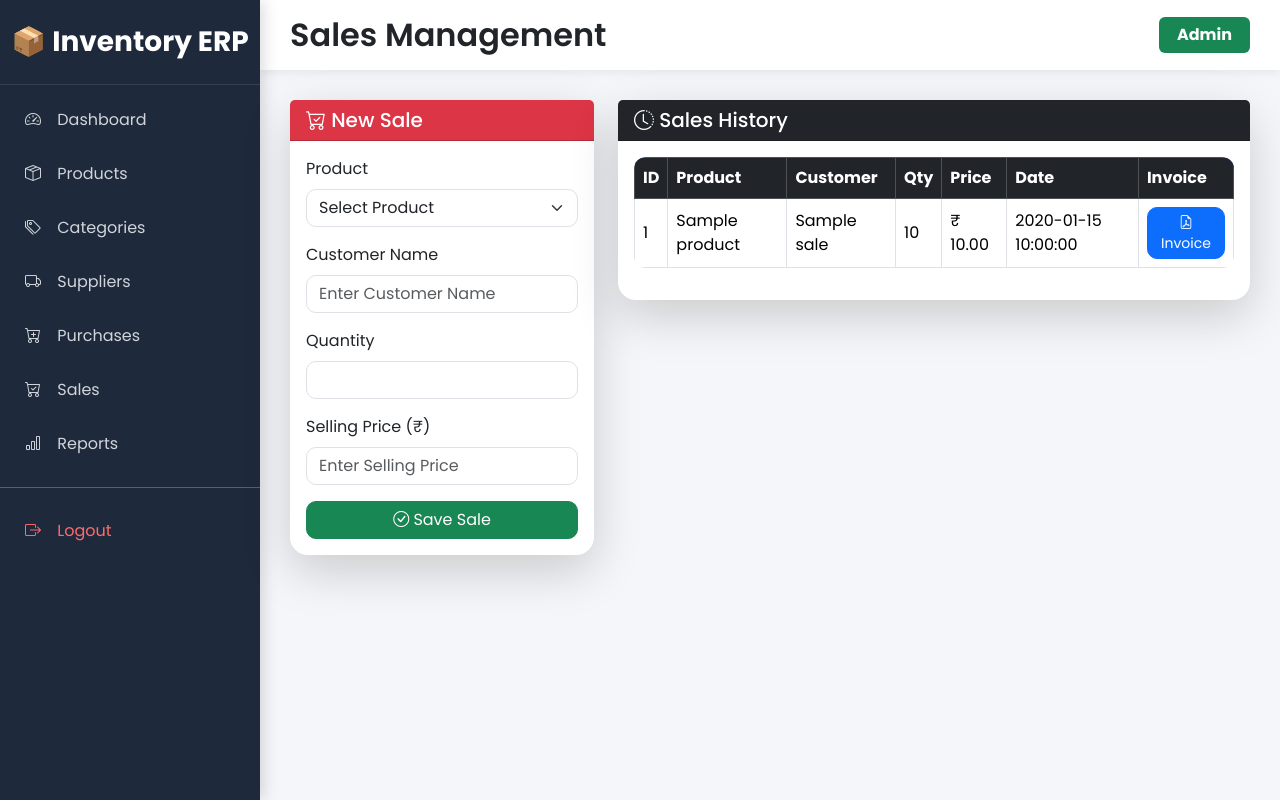
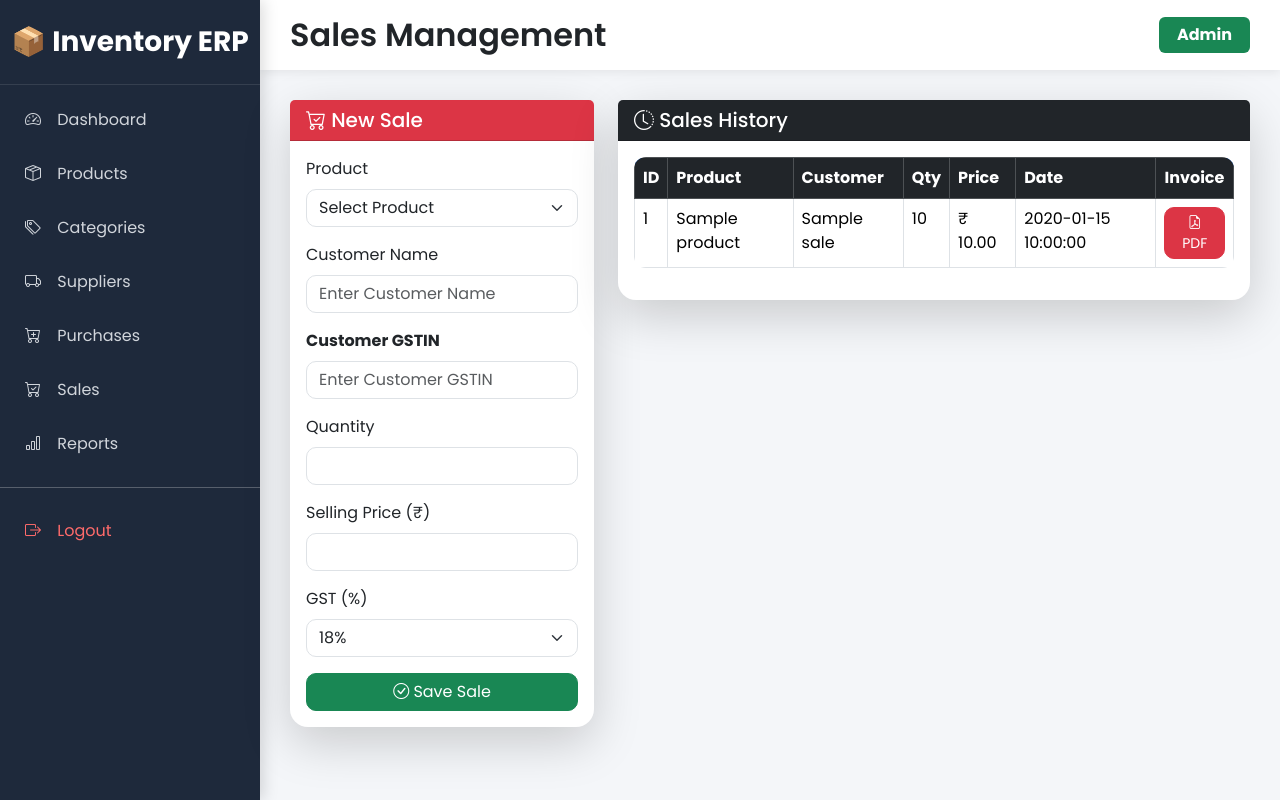
Before and after one commit to jatinkhokhar/InventoryManagement, a Flask app: page /sales in a window 1280 px wide. Run offline with Flask 3, Linux system fonts and the light colour scheme; tables that the repository leaves empty or names only in its code hold one stand-in row (values such as "Sample post").

Commit message:
Add invoice PDF button to sales history

```diff
--- a/app.py
+++ b/app.py
@@ -2,7 +2,11 @@ from flask import Flask, render_template, request, redirect, send_file
 import mysql.connector
 from reportlab.pdfgen import canvas
 import os
-
+from reportlab.lib.pagesizes import A4
+from reportlab.lib import colors
+from reportlab.platypus import Table, TableStyle
+from reportlab.lib.units import mm
+COMPANY_GSTIN = "24XXXXXXXXXXXXXX"
 app = Flask(__name__)
 app.secret_key = "inventory-management-secret-key"
 
@@ -552,7 +556,14 @@ def add_purchase():
         quantity,
         purchase_price
     ))
-
+    cursor.execute("""
+        UPDATE products
+        SET quantity = quantity + %s
+        WHERE id=%s
+        """, (
+        quantity,
+        product_id
+))
     # Update Stock
     cursor.execute("""
         UPDATE products
@@ -618,8 +629,10 @@ def add_sale():
 
     product_id = request.form["product_id"]
     customer_name = request.form["customer_name"]
+    customer_gstin = request.form.get("customer_gstin", "").strip().upper()
     quantity = int(request.form["quantity"])
     selling_price = float(request.form["selling_price"])
+    gst_rate = float(request.form["gst_rate"])
 
     # Check Stock
     cursor.execute(
@@ -650,15 +663,19 @@ def add_sale():
         (
             product_id,
             customer_name,
+            customer_gstin,
             quantity,
-            selling_price
+            selling_price,
+            gst_rate
         )
-        VALUES(%s,%s,%s,%s)
+        VALUES(%s,%s,%s,%s,%s,%s)
     """, (
         product_id,
         customer_name,
+        customer_gstin,
         quantity,
-        selling_price
+        selling_price,
+        gst_rate
     ))
 
     sale_id = cursor.lastrowid
@@ -676,10 +693,9 @@ def add_sale():
     conn.commit()
 
     return redirect("/sales")
-# =====================================================
-# PDF INVOICE
-# =====================================================
-
+    # =====================================================
+    # PDF INVOICE
+    # =====================================================
 @app.route("/invoice/<int:sale_id>")
 def invoice(sale_id):
 
@@ -690,9 +706,11 @@ def invoice(sale_id):
             s.id,
             p.name,
             s.customer_name,
+            s.customer_gstin,
             s.quantity,
             s.selling_price,
-            s.sale_date
+            s.sale_date,
+            s.gst_rate
         FROM sales s
         INNER JOIN products p
             ON s.product_id = p.id
@@ -704,36 +722,433 @@ def invoice(sale_id):
     if sale is None:
         return "<h2>Invoice Not Found</h2>"
 
+    # GST Calculation
+    gst_rate = float(sale[7])
+
+    subtotal = sale[4] * float(sale[5])
+
+    gst_amount = subtotal * gst_rate / 100
+
+    cgst = gst_amount / 2
+    sgst = gst_amount / 2
+
+    grand_total = subtotal + gst_amount
+
+    # Invoice folder
     if not os.path.exists("invoices"):
         os.makedirs("invoices")
 
     pdf_path = f"invoices/invoice_{sale_id}.pdf"
 
-    pdf = canvas.Canvas(pdf_path)
+    # A4 PDF
+    pdf = canvas.Canvas(
+        pdf_path,
+        pagesize=A4
+    )
+
+    width, height = A4
+    # =====================================================
+    # COMPANY HEADER
+    # =====================================================
 
     pdf.setFont("Helvetica-Bold", 20)
-    pdf.drawString(180, 800, "Inventory Invoice")
+    pdf.setFillColor(colors.HexColor("#333333"))
+    pdf.drawString(25 * mm, height - 25 * mm, "Inventory Management")
 
-    pdf.setFont("Helvetica", 12)
-    pdf.drawString(50, 760, f"Invoice ID : {sale[0]}")
-    pdf.drawString(50, 735, f"Customer : {sale[2]}")
-    pdf.drawString(50, 710, f"Product : {sale[1]}")
-    pdf.drawString(50, 685, f"Quantity : {sale[3]}")
-    pdf.drawString(50, 660, f"Price : ₹ {sale[4]}")
+    pdf.setFont("Helvetica", 9)
+    pdf.setFillColor(colors.black)
 
-    total = sale[3] * float(sale[4])
+    pdf.drawString(25 * mm, height - 31 * mm, "Gandhinagar, Gujarat")
+    pdf.drawString(25 * mm, height - 36 * mm, "Phone: +91 XXXXX XXXXX")
+    pdf.drawString(25 * mm, height - 41 * mm, "Email: inventory@example.com")
 
-    pdf.drawString(50, 635, f"Total Amount : ₹ {total:.2f}")
-    pdf.drawString(50, 610, f"Date : {sale[5]}")
+    # =====================================================
+    # INVOICE TITLE
+    # =====================================================
 
-    pdf.line(50, 590, 550, 590)
+    pdf.setFont("Helvetica-Bold", 28)
+    pdf.setFillColor(colors.HexColor("#4A5D9A"))
+    pdf.drawRightString(
+        width - 25 * mm,
+        height - 25 * mm,
+        "INVOICE"
+    )
 
-    pdf.drawString(50, 560, "Thank You For Your Purchase!")
+    pdf.setFillColor(colors.black)
+    pdf.setFont("Helvetica", 9)
 
+    pdf.drawRightString(
+        width - 25 * mm,
+        height - 32 * mm,
+        f"DATE: {sale[5]}"
+    )
+
+    pdf.drawRightString(
+        width - 25 * mm,
+        height - 37 * mm,
+        f"INVOICE #: {sale[0]}"
+    )
+
+    pdf.drawRightString(
+        width - 25 * mm,
+        height - 42 * mm,
+        f"CUSTOMER ID: {sale[0]}"
+    )
+
+    # =====================================================
+    # BILL TO
+    # =====================================================
+
+    bill_y = height - 62 * mm
+
+    pdf.setFillColor(colors.HexColor("#40558F"))
+
+    pdf.rect(
+    25 * mm,
+    bill_y,
+    60 * mm,
+    7 * mm,
+    fill=1,
+    stroke=0
+    )
+
+    pdf.setFillColor(colors.white)
+    pdf.setFont("Helvetica-Bold", 10)
+
+    pdf.drawString(
+    28 * mm,
+    bill_y + 2 * mm,
+    "BILL TO"
+    )
+
+    pdf.setFillColor(colors.black)
+    pdf.setFont("Helvetica", 9)
+
+    # Customer Name
+    pdf.drawString(
+    25 * mm,
+    bill_y - 6 * mm,
+    f"Name: {sale[2]}"
+    )
+
+    # Customer GSTIN
+    pdf.drawString(
+    25 * mm,
+    bill_y - 12 * mm,
+    f"GSTIN: {sale[3] if sale[3] else 'N/A'}"
+    )
+
+    # Company
+    pdf.drawString(
+    25 * mm,
+    bill_y - 18 * mm,
+    "Company: __________________"
+    )
+
+    # Address
+    pdf.drawString(
+    25 * mm,
+    bill_y - 24 * mm,
+    "Address: __________________"
+    )
+
+    # Phone
+    pdf.drawString(
+    25 * mm,
+    bill_y - 30 * mm,
+    "Phone: ____________________"
+    )
+    # =====================================================
+    # PRODUCT TABLE
+    # =====================================================
+
+    table_y = height - 105 * mm
+
+    quantity = int(sale[3])
+    selling_price = float(sale[4])
+
+    amount = quantity * selling_price
+
+    data = [
+        [
+            "DESCRIPTION",
+            "QTY",
+            "PRICE",
+            "AMOUNT"
+        ],
+        [
+            sale[1],
+            str(quantity),
+            f"Rs. {selling_price:.2f}",
+            f"Rs. {amount:.2f}"
+        ]
+    ]
+
+    table = Table(
+        data,
+        colWidths=[
+            95 * mm,
+            20 * mm,
+            35 * mm,
+            35 * mm
+        ],
+        rowHeights=[
+            9 * mm,
+            9 * mm
+        ]
+    )
+
+    table.setStyle(TableStyle([
+
+        # Header
+        (
+            "BACKGROUND",
+            (0, 0),
+            (-1, 0),
+            colors.HexColor("#40558F")
+        ),
+
+        (
+            "TEXTCOLOR",
+            (0, 0),
+            (-1, 0),
+            colors.white
+        ),
+
+        (
+            "FONTNAME",
+            (0, 0),
+            (-1, 0),
+            "Helvetica-Bold"
+        ),
+
+        (
+            "FONTSIZE",
+            (0, 0),
+            (-1, -1),
+            9
+        ),
+
+        (
+            "ALIGN",
+            (1, 0),
+            (-1, -1),
+            "RIGHT"
+        ),
+
+        (
+            "ALIGN",
+            (0, 0),
+            (0, -1),
+            "LEFT"
+        ),
+
+        (
+            "GRID",
+            (0, 0),
+            (-1, -1),
+            0.5,
+            colors.grey
+        ),
+
+        (
+            "BACKGROUND",
+            (0, 1),
+            (-1, 1),
+            colors.HexColor("#F5F5F5")
+        ),
+
+        (
+            "FONTNAME",
+            (0, 1),
+            (-1, 1),
+            "Helvetica"
+        ),
+
+        (
+            "VALIGN",
+            (0, 0),
+            (-1, -1),
+            "MIDDLE"
+        ),
+
+    ]))
+
+    table.wrapOn(pdf, width, height)
+    table.drawOn(
+        pdf,
+        25 * mm,
+        table_y
+    )
+
+    # =====================================================
+    # TOTAL SECTION WITH GST
+    # =====================================================
+
+    total_x = width - 75 * mm
+
+    summary_y = table_y - 18 * mm
+
+    pdf.setFont("Helvetica", 10)
+    pdf.setFillColor(colors.black)
+
+
+    # -----------------------------------------------------
+    # SUBTOTAL
+    # -----------------------------------------------------
+
+    pdf.drawString(
+    total_x,
+    summary_y,
+    "Subtotal:"
+    )
+
+    pdf.drawRightString(
+    width - 25 * mm,
+    summary_y,
+    f"Rs. {subtotal:.2f}"
+    )
+
+
+    # -----------------------------------------------------
+    # CGST
+    # -----------------------------------------------------
+
+    pdf.drawString(
+    total_x,
+    summary_y - 7 * mm,
+    f"CGST ({gst_rate / 2:.1f}%):"
+    )
+
+    pdf.drawRightString(
+    width - 25 * mm,
+    summary_y - 7 * mm,
+    f"Rs. {cgst:.2f}"
+    )
+
+
+    # -----------------------------------------------------
+    # SGST
+    # -----------------------------------------------------
+
+    pdf.drawString(
+    total_x,
+    summary_y - 14 * mm,
+    f"SGST ({gst_rate / 2:.1f}%):"
+    )
+
+    pdf.drawRightString(
+    width - 25 * mm,
+    summary_y - 14 * mm,
+    f"Rs. {sgst:.2f}"
+    )
+
+
+    # -----------------------------------------------------
+    # TOTAL BOX
+    # -----------------------------------------------------
+
+    pdf.setFillColor(colors.HexColor("#40558F"))
+
+    pdf.rect(
+    total_x - 5 * mm,
+    summary_y - 28 * mm,
+    55 * mm,
+    11 * mm,
+    fill=1,
+    stroke=0
+    )
+
+
+    pdf.setFillColor(colors.white)
+
+    pdf.setFont(
+    "Helvetica-Bold",
+    11
+    )
+
+
+    pdf.drawString(
+    total_x,
+    summary_y - 24 * mm,
+    "TOTAL"
+    )
+
+
+    pdf.drawRightString(
+    width - 25 * mm,
+    summary_y - 24 * mm,
+    f"Rs. {grand_total:.2f}"
+    )
+
+    # =====================================================
+    # OTHER COMMENTS
+    # =====================================================
+
+    comment_y = summary_y - 48 * mm
+
+    pdf.setFillColor(colors.HexColor("#40558F"))
+    pdf.rect(
+        25 * mm,
+        comment_y,
+        90 * mm,
+        7 * mm,
+        fill=1,
+        stroke=0
+    )
+
+    pdf.setFillColor(colors.white)
+    pdf.setFont("Helvetica-Bold", 9)
+
+    pdf.drawString(
+        28 * mm,
+        comment_y + 2 * mm,
+        "OTHER COMMENTS"
+    )
+
+    pdf.setFillColor(colors.black)
+    pdf.setFont("Helvetica", 8)
+
+    pdf.drawString(
+        28 * mm,
+        comment_y - 7 * mm,
+        "1. Thank you for your business."
+    )
+
+    pdf.drawString(
+        28 * mm,
+        comment_y - 13 * mm,
+        "2. Please keep this invoice for your records."
+    )
+
+    # =====================================================
+    # FOOTER
+    # =====================================================
+
+    pdf.setFont("Helvetica", 8)
+
+    pdf.drawCentredString(
+        width / 2,
+        30 * mm,
+        "If you have any questions about this invoice, please contact us."
+    )
+
+    pdf.setFont("Helvetica-BoldOblique", 12)
+
+    pdf.drawCentredString(
+        width / 2,
+        23 * mm,
+        "Thank You For Your Business!"
+    )
+
+    # Save PDF
     pdf.save()
 
-    return send_file(pdf_path, as_attachment=True)
-
+    return send_file(
+        pdf_path,
+        as_attachment=True,
+        download_name=f"invoice_{sale_id}.pdf"
+    )
 
 # =====================================================
 # REPORTS
--- a/templates/sales.html
+++ b/templates/sales.html
@@ -13,6 +13,7 @@ Sales Management
 <div class="row">
 
     <!-- Add Sale -->
+
     <div class="col-lg-4">
 
         <div class="card shadow-lg border-0">
@@ -29,8 +30,6 @@ Sales Management
             <div class="card-body">
 
                 <form action="/add_sale" method="POST">
-
-                    <!-- Product -->
 
                     <div class="mb-3">
 
@@ -59,8 +58,6 @@ Sales Management
 
                     </div>
 
-                    <!-- Customer -->
-
                     <div class="mb-3">
 
                         <label class="form-label">
@@ -75,9 +72,20 @@ Sales Management
                             required>
 
                     </div>
+                    <div class="mb-3">
 
-                    <!-- Quantity -->
+                        <label class="form-label fw-bold">
+                            Customer GSTIN
+                        </label>
 
+                        <input
+                            type="text"
+                            name="customer_gstin"
+                            class="form-control"
+                            placeholder="Enter Customer GSTIN"
+                            maxlength="15">
+
+                    </div>
                     <div class="mb-3">
 
                         <label class="form-label">
@@ -93,8 +101,6 @@ Sales Management
 
                     </div>
 
-                    <!-- Selling Price -->
-
                     <div class="mb-3">
 
                         <label class="form-label">
@@ -106,18 +112,34 @@ Sales Management
                             step="0.01"
                             name="selling_price"
                             class="form-control"
-                            placeholder="Enter Selling Price"
                             required>
 
                     </div>
+                    <div class="mb-3">
 
-                    <!-- Save Sale -->
+                        <label class="form-label">
+                            GST (%)
+                        </label>
 
-                    <button
-                        type="submit"
-                        class="btn btn-success w-100">
+                        <select
+                            name="gst_rate"
+                            class="form-select"
+                            required>
+
+                            <option value="0">0%</option>
+                            <option value="5">5%</option>
+                            <option value="12">12%</option>
+                            <option value="18" selected>18%</option>
+                            <option value="28">28%</option>
+
+                        </select>
+
+                    </div>
+
+                    <button class="btn btn-success w-100">
 
                         <i class="bi bi-check-circle"></i>
+
                         Save Sale
 
                     </button>
@@ -130,7 +152,6 @@ Sales Management
 
     </div>
 
-
     <!-- Sales History -->
 
     <div class="col-lg-8">
@@ -140,10 +161,8 @@ Sales Management
             <div class="card-header bg-dark text-white">
 
                 <h5 class="mb-0">
-
                     <i class="bi bi-clock-history"></i>
                     Sales History
-
                 </h5>
 
             </div>
@@ -152,32 +171,26 @@ Sales Management
 
                 <div class="table-responsive">
 
-                    <table class="table table-bordered table-hover align-middle">
+                    <table class="table table-bordered table-hover">
 
                         <thead class="table-dark">
 
                             <tr>
 
                                 <th>ID</th>
-
                                 <th>Product</th>
-
                                 <th>Customer</th>
-
                                 <th>Qty</th>
-
                                 <th>Price</th>
-
                                 <th>Date</th>
-
                                 <th>Invoice</th>
 
                             </tr>
 
                         </thead>
 
+                        <tbody>
 
-                        <tbody>
 
                         {% if sales %}
 
@@ -185,41 +198,26 @@ Sales Management
 
                             <tr>
 
+                                <td>{{ sale[0] }}</td>
+
+                                <td>{{ sale[1] }}</td>
+
+                                <td>{{ sale[2] }}</td>
+
+                                <td>{{ sale[3] }}</td>
+
+                                <td>₹ {{ "%.2f"|format(sale[4]) }}</td>
+
+                                <td>{{ sale[5] }}</td>
                                 <td>
-                                    {{ sale[0] }}
-                                </td>
-
-                                <td>
-                                    {{ sale[1] }}
-                                </td>
-
-                                <td>
-                                    {{ sale[2] }}
-                                </td>
-
-                                <td>
-                                    {{ sale[3] }}
-                                </td>
-
-                                <td>
-                                    ₹ {{ "%.2f"|format(sale[4]) }}
-                                </td>
-
-                                <td>
-                                    {{ sale[5] }}
-                                </td>
-
-                                <td>
-
                                     <a
-                                        href="/invoice/{{ sale[0] }}"
-                                        class="btn btn-sm btn-primary">
+                                        href="{{ url_for('invoice', sale_id=sale[0]) }}"
+                                        class="btn btn-sm btn-danger"
+                                        target="_blank">
 
                                         <i class="bi bi-file-earmark-pdf"></i>
-                                        Invoice
-
+                                            PDF
                                     </a>
-
                                 </td>
 
                             </tr>
@@ -230,9 +228,7 @@ Sales Management
 
                             <tr>
 
-                                <td
-                                    colspan="7"
-                                    class="text-center text-muted">
+                                <td colspan="7" class="text-center text-muted">
 
                                     No Sales Record Found
 
```
